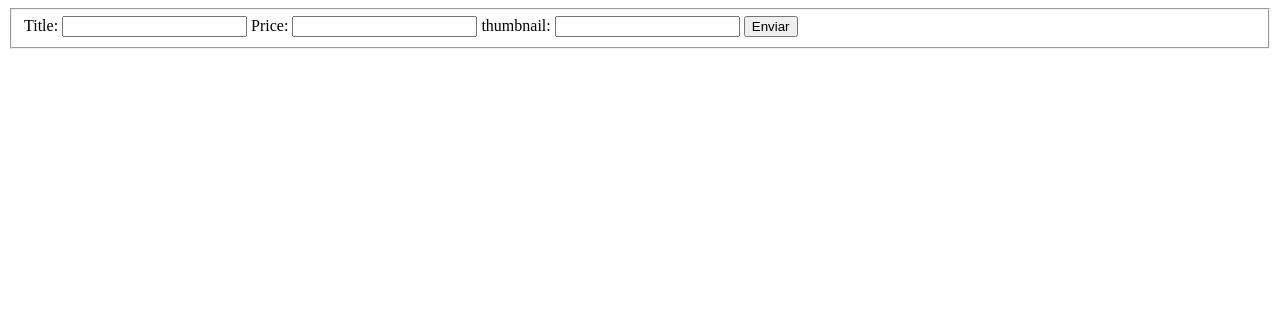
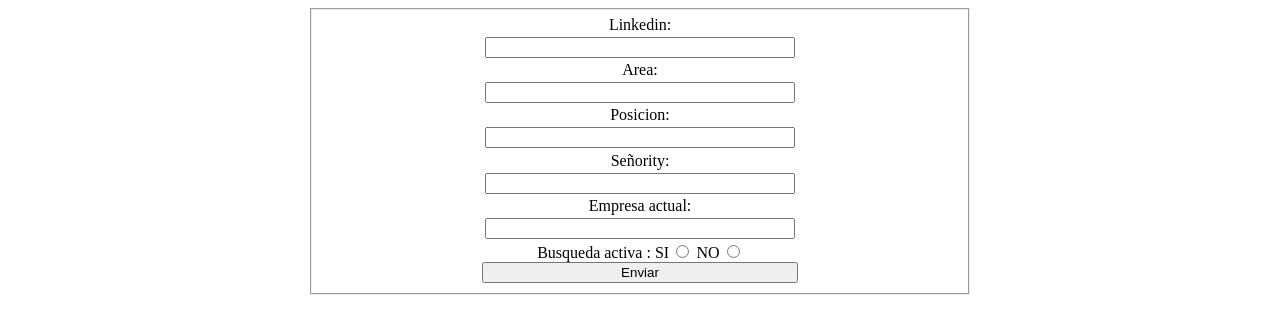
Before and after one commit to martinneme/API-RECRUIT, a website: page public/addprofile.html in a window 1280 px wide. Drawn offline with Linux system fonts and the light colour scheme.

Commit message:
Post-add

```diff
--- a/public/addprofile.html
+++ b/public/addprofile.html
@@ -13,9 +13,19 @@
     <div>
         <fieldset>
         <form action="/profileadd" method="POST">
-            Title: <input type="text" name="title" />
-            Price: <input type="text" name="price" />
-            thumbnail: <input type="text" name="thumbnail" />
+         <input type="hidden" name="enable" value="true"/>
+            Linkedin: <input type="text" name="linkedin" />
+            Area: <input type="text" name="areaBuscada" />
+            Posicion: <input type="text" name="posicionBuscada" />
+            Señority: <input type="text" name="señority" />
+            Empresa actual: <input type="text" name="empresaActual" />
+            <label>
+            <label>Busqueda activa : </label>
+            <label>SI</label>
+            <input type="radio" name="busquedaActiva" value="true" />
+            <label>NO</label>
+            <input type="radio" name="busquedaActiva" value="false" />
+            </label>
             <button>Enviar</button>
         </form>
     </fieldset>
--- a/public/style.css
+++ b/public/style.css
@@ -3,3 +3,15 @@
     text-align: center;
     margin: 5%;
 }
+
+form,fieldset{
+    margin: auto;
+    text-align: center;
+    display: flex;
+    flex-direction: column;
+    width: 50%;
+}
+
+input{
+    margin: 1%;
+}
--- a/src/Server.js
+++ b/src/Server.js
@@ -106,6 +106,8 @@ routerProfiles.post("/profileadd", async (req, res) => {
   let response;
   try {
     const add = req.body;
+    add.enable === "true" ? add.enable=true :add.enable=false;
+    add.busquedaActiva === "true" ? add.busquedaActiva=true :add.busquedaActiva=false;
     response = await fileManager.save(add);
   } catch (e) {
     console.error(e);
```
Also changed, not shown: src/profiles.json (+10 -0 lines).
